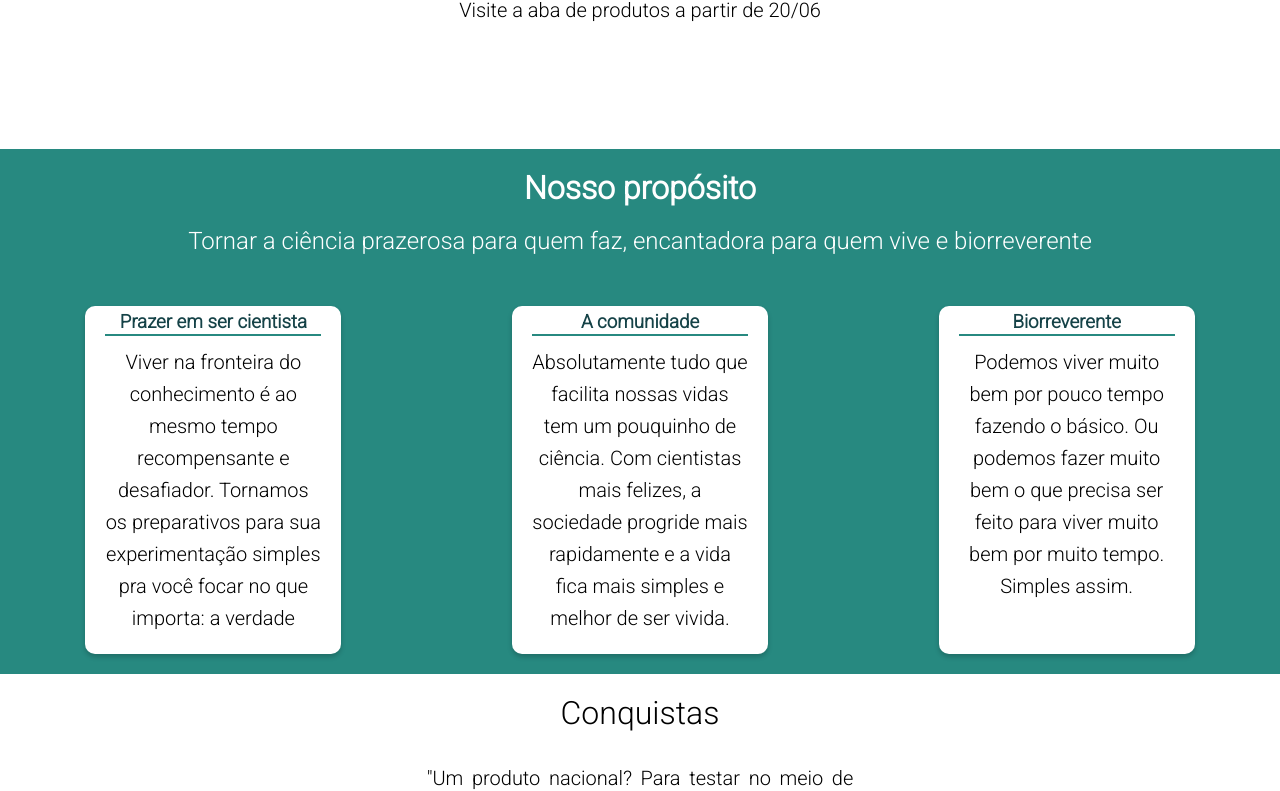
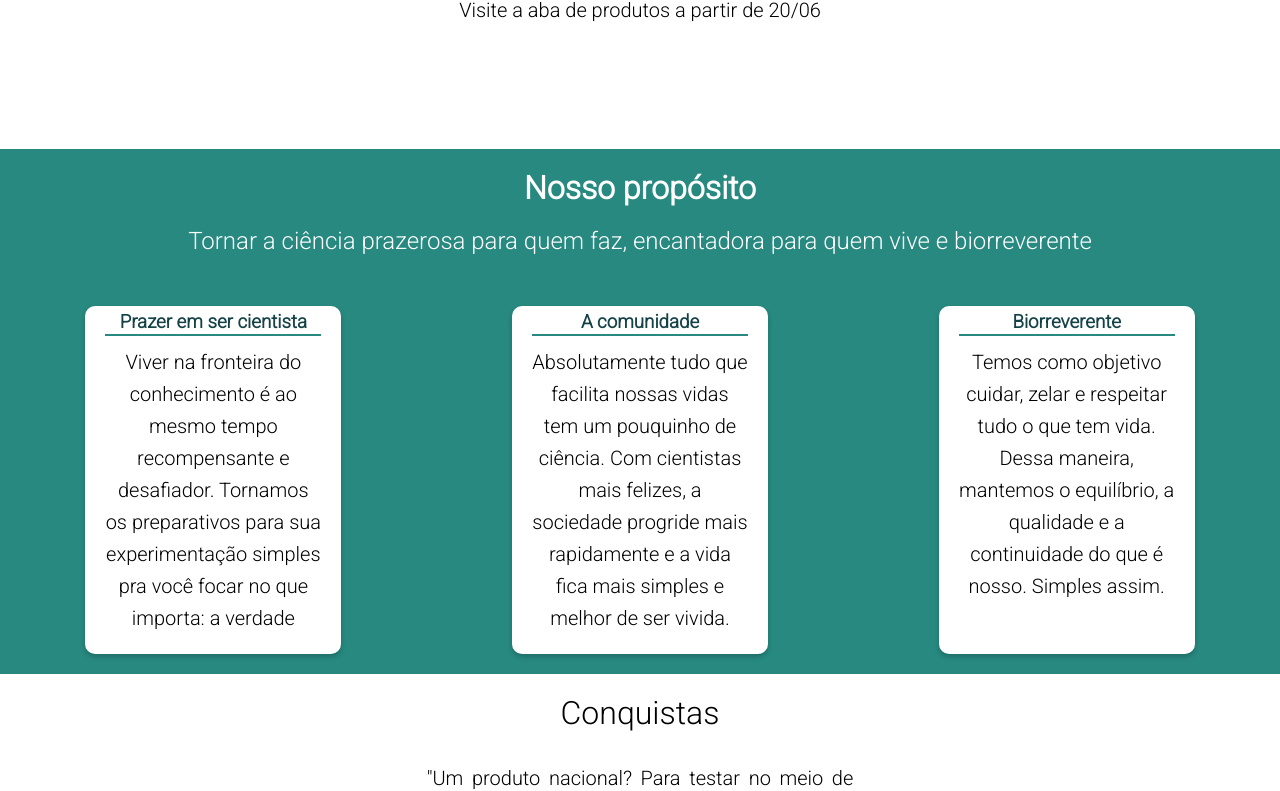
Before and after one commit to Matt-BF/uforge-next-site, a Next.js app: page / in a window 1280 px wide. Shown: the part 424-1215 px from the top of the page. Built offline with nearby package versions, Linux system fonts and the light colour scheme.

Commit message:
changed text

```diff
--- a/components/Infos.js
+++ b/components/Infos.js
@@ -33,9 +33,9 @@ const Infos = () => {
         <Card
           title={<i className="fas fa-seedling icon"></i>}
           subtitle="Biorreverente"
-          text="Podemos viver muito bem por pouco tempo fazendo o básico.
-          Ou podemos fazer muito bem o que precisa ser feito para viver
-          muito bem por muito tempo. Simples assim."
+          text="Temos como objetivo cuidar, zelar e respeitar tudo o que tem vida.
+          Dessa maneira, mantemos o equilíbrio, a qualidade e a continuidade do que é nosso.
+          Simples assim."
         />
       </div>
     </div>
```
Also changed, not shown: 1 other file (tests, documents, lock files or other folders).
